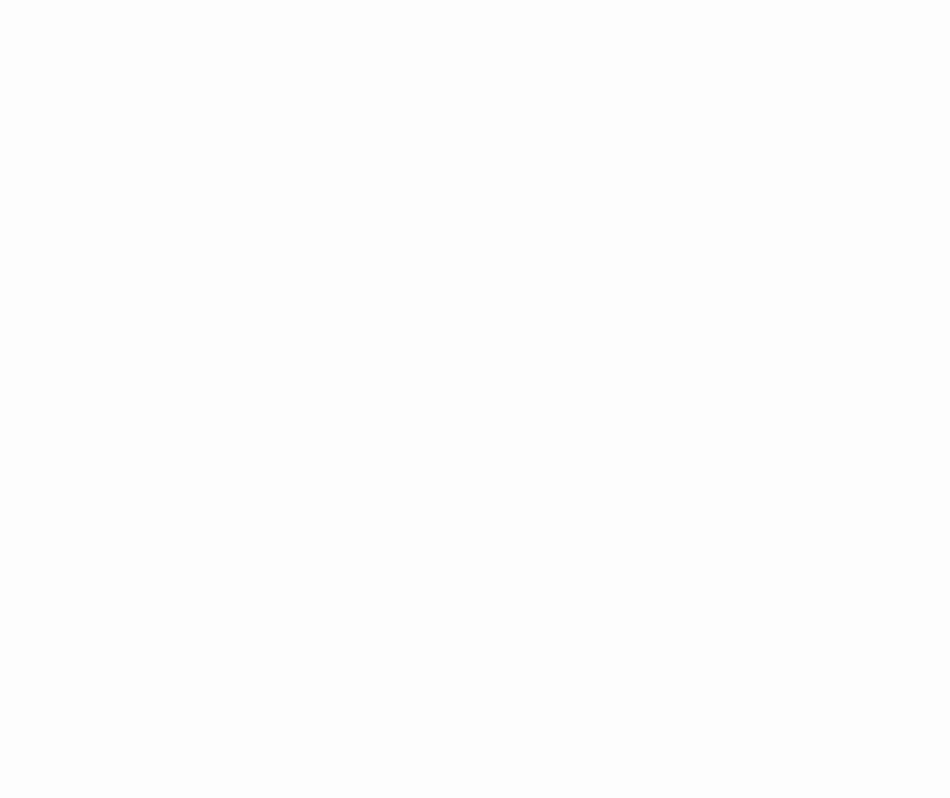
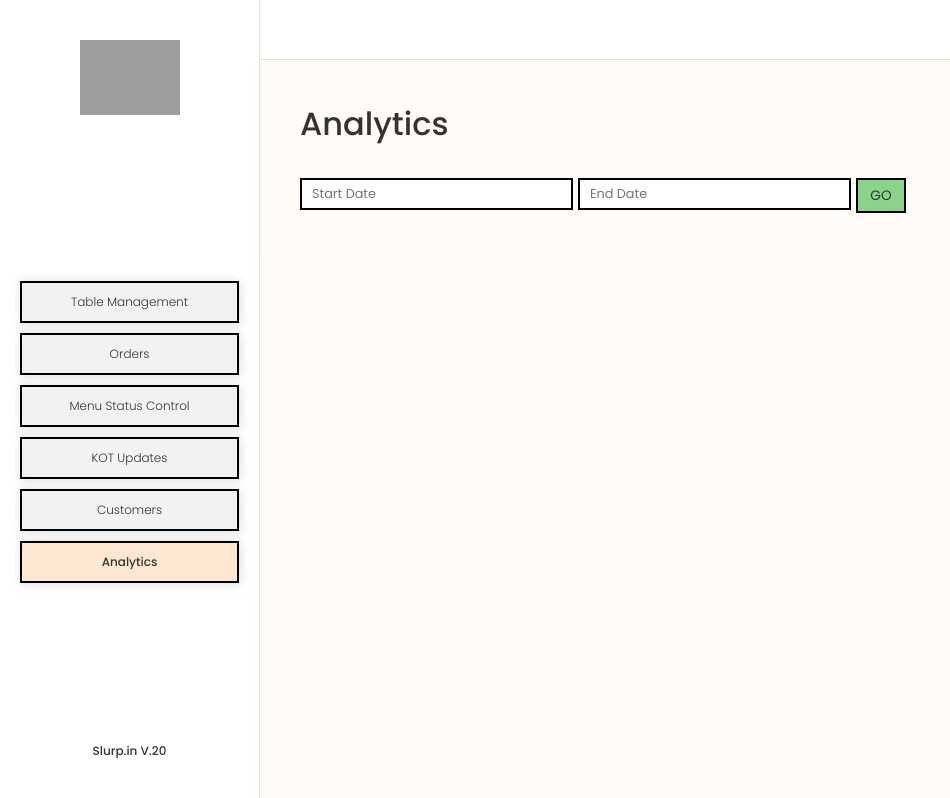
Before and after one commit to NayakPenguin/Quickscan-Realtime-Pricing, a React (Create React App) app in the folder client/: page /restaurant/1/analytics in a window 1280 px wide. Before the commit this address had no page. Shown: the whole page, without its empty margins (0-950 px from the left). Built offline with nearby package versions, Linux system fonts and the light colour scheme; grey boxes are pictures that could not be loaded; a web font is replaced by a local one.

Commit message:
minor change

```diff
--- a/client/package.json
+++ b/client/package.json
@@ -23,6 +23,7 @@
     "react": "^18.2.0",
     "react-chartjs-2": "^5.2.0",
     "react-copy-to-clipboard": "^5.1.0",
+    "react-datepicker": "^6.9.0",
     "react-dom": "^18.2.0",
     "react-draggable-menu": "^0.1.0",
     "react-gesture-responder": "^2.1.0",
--- a/client/src/App.js
+++ b/client/src/App.js
@@ -16,6 +16,7 @@ import Orders from "./Restaurant/Screens/Orders";
 import MenuStatusControl from "./Restaurant/Screens/MenuStatusControl";
 import KotUpdates from "./Restaurant/Screens/KotUpdates";
 import Customers from "./Restaurant/Screens/Customers";
+import Analytics from "./Restaurant/Screens/Analytics";
 import Login from "./Restaurant/Screens/Login";
 
 const App = () => {
@@ -35,6 +36,8 @@ const App = () => {
         <Route path="/restaurant/:creatorShopId/orders" element={<Orders />} />
         <Route path="/restaurant/:creatorShopId/menu-status-control" element={<MenuStatusControl />} />
         <Route path="/restaurant/:creatorShopId/kot-updates" element={<KotUpdates />} />
+        <Route path="/restaurant/:creatorShopId/customers" element={<Customers />} />
+        <Route path="/restaurant/:creatorShopId/analytics" element={<Analytics />} />
       </Routes>
     </div>
   )
--- a/client/src/Components/BottomNav.js
+++ b/client/src/Components/BottomNav.js
@@ -299,7 +299,7 @@ const BottomNav = ({ menuData, currPage, realTimeOrderedItemCount }) => {
     const userDetails = {
         name: localStorage.getItem('name'),
         phone: localStorage.getItem('mobile'),
-        email: "not-taking-currently-from-user",
+        email: "-",
     }
 
     const tableName = localStorage.getItem('scanId');
--- a/client/src/Restaurant/Components/LeftMenu.js
+++ b/client/src/Restaurant/Components/LeftMenu.js
@@ -9,8 +9,8 @@ const LeftMenu = ({ pageID }) => {
     { name: "Orders", id: "orders", url: "orders" },
     { name: "Menu Status Control", id: "menu-status-control", url: "menu-status-control" },
     { name: "KOT Updates", id: "kot-updates", url: "kot-updates" },
-    // { name: "Analytics", id: "analytics", url: "analytics" },
     { name: "Customers", id: "customers", url: "customers" },
+    { name: "Analytics", id: "analytics", url: "analytics" },
   ];
 
   return (
--- a/client/src/Restaurant/Screens/Analytics.js
+++ b/client/src/Restaurant/Screens/Analytics.js
@@ -2,40 +2,56 @@ import React, { useState, useEffect } from "react";
 import LeftMenu from "../Components/LeftMenu";
 import styled from "styled-components";
 import Navbar from "../Components/Navbar";
-import { Bar } from 'react-chartjs-2';
+
+import DatePicker from 'react-datepicker';
+import 'react-datepicker/dist/react-datepicker.css';
 
 const Analytics = () => {
   const [pageID, setPageID] = useState("analytics");
-  const [chartData, setChartData] = useState({
-    labels: Array(7).fill('').map((_, i) => `Day ${i + 1}`), // Dummy day labels
-    datasets: [
-      {
-        label: 'Daily Values',
-        data: Array(7).fill(0), // Initialize with 0s for random values
-        backgroundColor: 'rgba(255, 99, 132, 0.2)',
-        borderColor: 'rgba(255, 99, 132, 1)',
-        borderWidth: 1,
-      },
-    ],
-  });
 
-  useEffect(() => {
-    // Generate random data for each day
-    const randomData = chartData.datasets[0].data.map(() =>
-      Math.floor(Math.random() * 100) // Adjust range as needed
-    );
+  const [startDate, setStartDate] = useState(null);
+  const [endDate, setEndDate] = useState(null);
 
-    // Update chart data
-    setChartData({
-      ...chartData,
-      datasets: [
-        {
-          ...chartData.datasets[0],
-          data: randomData,
-        },
-      ],
-    });
-  }, []);
+  const handleStartDateChange = (date) => {
+    setStartDate(date);
+  };
+
+  const handleEndDateChange = (date) => {
+    setEndDate(date);
+  };
+
+  const handleSearch = () => {
+    // Handle search logic using startDate and endDate
+    console.log('Start Date:', startDate);
+    console.log('End Date:', endDate);
+  };
+
+  const formatDate = (date) => {
+    if (!date) return ''; // Return empty string if date is null or undefined
+
+    const day = date.getDate(); // Get the day of the month
+    const month = date.toLocaleString('default', { month: 'long' }); // Get the month name
+    const year = date.getFullYear(); // Get the year
+
+    // Add ordinal suffix to the day (e.g., "1st", "2nd", "3rd", etc.)
+    const ordinalSuffix = (day) => {
+      if (day >= 11 && day <= 13) {
+        return 'th';
+      }
+      switch (day % 10) {
+        case 1:
+          return 'st';
+        case 2:
+          return 'nd';
+        case 3:
+          return 'rd';
+        default:
+          return 'th';
+      }
+    };
+
+    return `${day}${ordinalSuffix(day)} ${month} ${year}`;
+  };
 
   return (
     <Container>
@@ -43,16 +59,30 @@ const Analytics = () => {
       <Navbar />
 
       <h1>Analytics</h1>
-      {/* <div style={{position: 'relative', width: 800, height: 400}}>
-        <Bar data={chartData} options={{
-          scales: {
-            x: {
-              type: 'category',
-              labels: chartData.labels,
-            },
-          },
-        }} />
-      </div> */}
+      <div className="search-bar">
+        {/* <input type="text" placeholder="Start Date"/>
+        <input type="text" placeholder="End Date"/> */}
+        <DatePicker
+          selected={startDate}
+          onChange={handleStartDateChange}
+          selectsStart
+          startDate={startDate}
+          endDate={endDate}
+          placeholderText="Start Date"
+          className="date-picker"
+        />
+        <DatePicker
+          selected={endDate}
+          onChange={handleEndDateChange}
+          selectsEnd
+          startDate={startDate}
+          endDate={endDate}
+          minDate={startDate}
+          placeholderText="End Date"
+          className="date-picker"
+        />
+        <div className="search-btn">GO</div>
+      </div>
     </Container>
   )
 }
@@ -64,9 +94,41 @@ const Container = styled.div`
   width: 100vw;
   min-height: 100vh;
   padding: 100px 40px 40px 300px;
+
   h1{
     font-size: 2rem;
     font-weight: 500;
     margin-bottom: 30px;
   }
+
+  .search-bar{
+    display: flex;
+    width: 100%;
+
+    input{
+        font-size: 0.8rem;
+        padding: 5px 10px;
+        flex: 1;
+        max-width: 300px;
+        border: none;
+        border: 2px solid black;
+        margin-right: 5px;
+        /* background-color: #fde7d0; */
+    }
+
+    .search-btn{
+        height: 35px;
+        width: 50px;
+        display: grid;
+        place-items: center;
+        background-color: #8bd28b;
+        border: 2px solid black;
+        cursor: pointer;
+        font-size: 0.85rem;
+
+        svg{
+            font-size: 1rem;
+        }
+    }
+  }
 `
--- a/client/src/Restaurant/Screens/Customers.js
+++ b/client/src/Restaurant/Screens/Customers.js
@@ -6,7 +6,7 @@ import FilterListIcon from '@material-ui/icons/FilterList';
 import SearchIcon from '@material-ui/icons/Search';
 
 const Customers = () => {
-  const [pageID, setPageID] = useState("customers");
+  const pageID = "customers";
   const users = [
     {
       "name": "Atanu Nayak",
```
Also changed, not shown: 1 other file (tests, documents, lock files or other folders).
